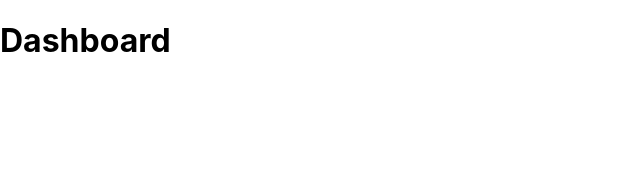
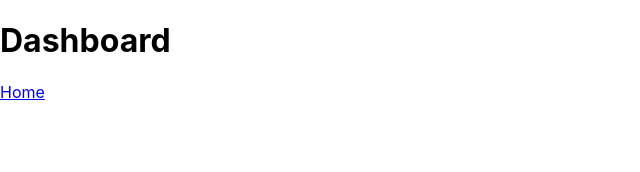
Before and after one commit to IshavSohal/Portable-Asset-Locator, a React (Create React App) app in the folder Frontend/: page /dashboard in a window 1280 px wide. Shown: the top 172 px of the page, without its empty margins (0-640 px from the left). Built offline with nearby package versions, Linux system fonts and the light colour scheme.

Commit message:
add basic link from dashboard page to home

```diff
--- a/Frontend/src/pages/Dashboard.tsx
+++ b/Frontend/src/pages/Dashboard.tsx
@@ -1,7 +1,12 @@
+import { Link } from 'react-router-dom';
+
 function Dashboard() {
     return (
         <div>
             <h1>Dashboard</h1>
+            <div>
+                <Link to='/'>Home</Link>
+            </div>
         </div>
     );
 }
```
